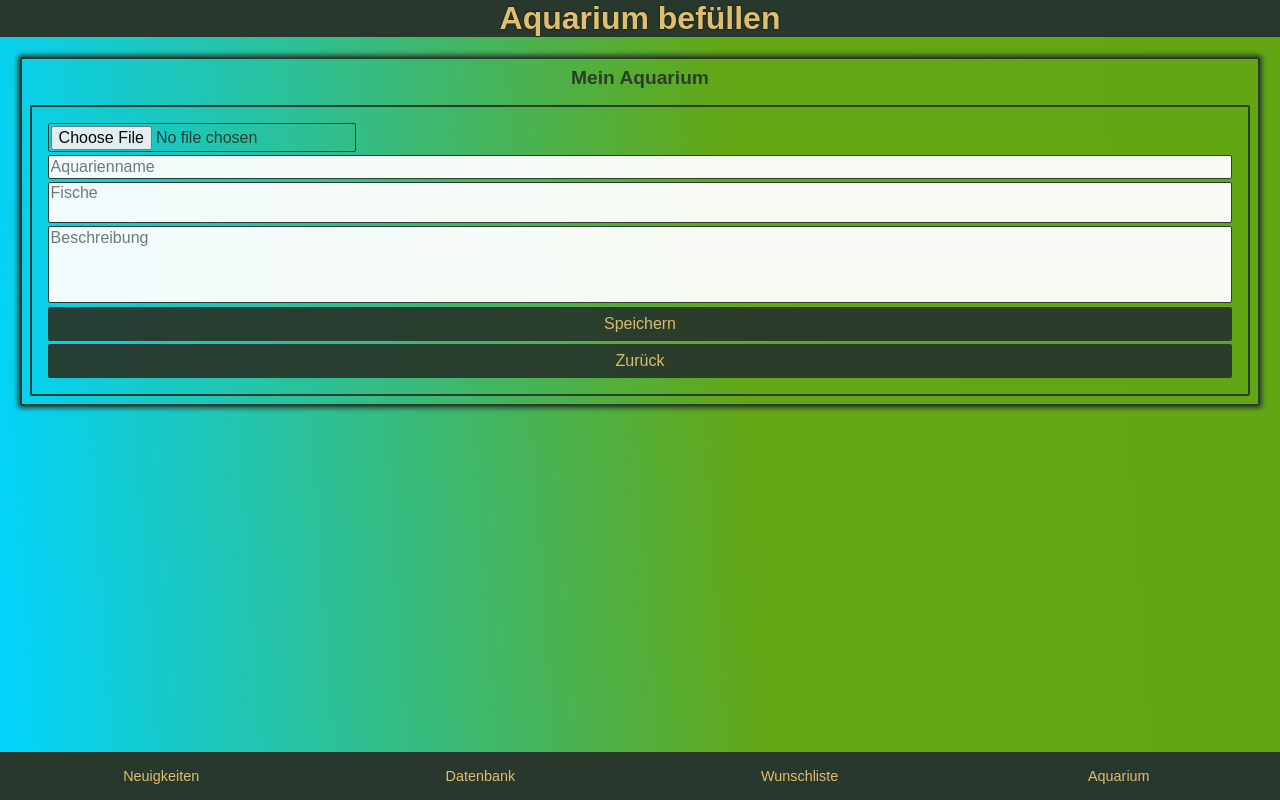
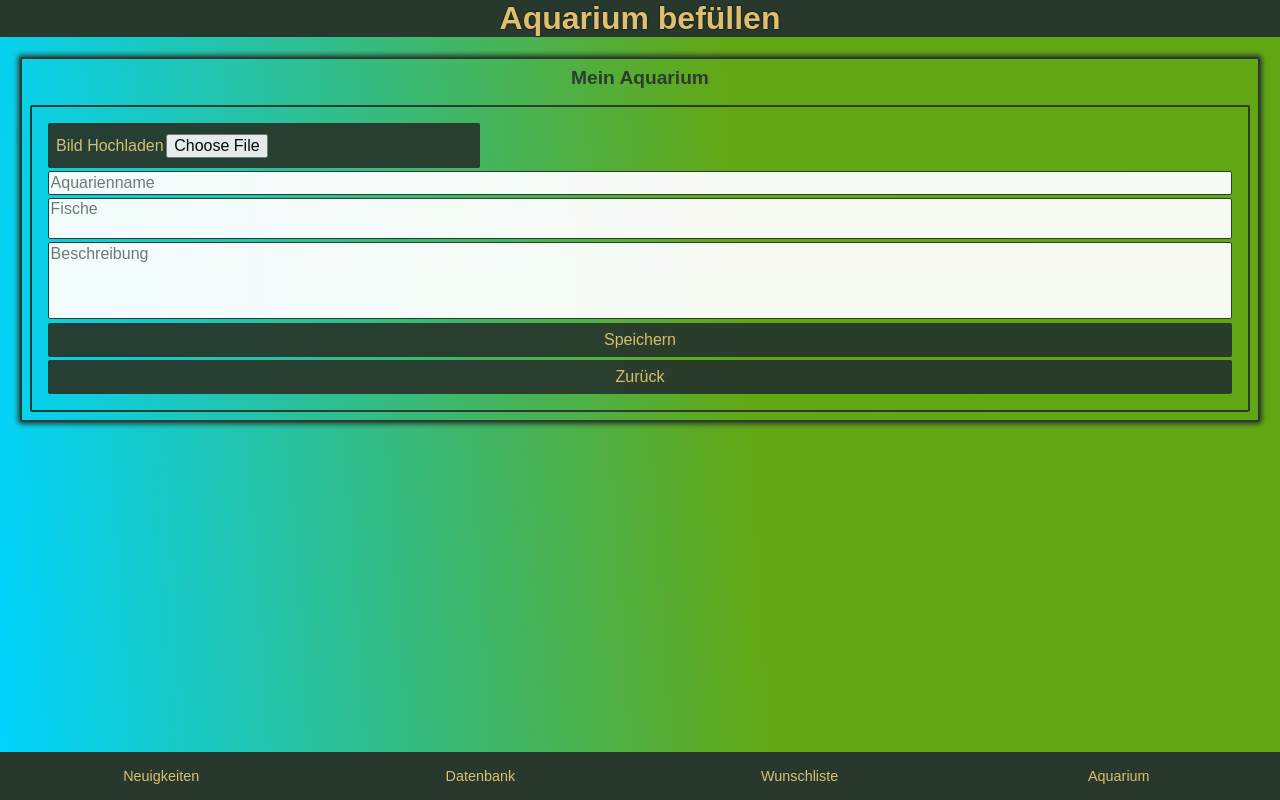
Before and after one commit to hennifant/capstone-project, a React (Create React App) app: page /createTank in a window 1280 px wide. Built offline with nearby package versions, Linux system fonts and the light colour scheme.

Commit message:
Fixed minor bugs

```diff
--- a/src/components/CreateTankForm.js
+++ b/src/components/CreateTankForm.js
@@ -5,12 +5,11 @@ import { nanoid } from 'nanoid';
 import { useNavigate } from 'react-router-dom';
 
 import ImageUpload from './ImageUpload.js';
-import localStorage from '../hooks/localStorage.js';
 
 export default function CreateTankForm({ newTank, setNewTank }) {
   const navigate = useNavigate();
-  const [tankImage, setTankImage] = localStorage('imageTank', '');
-  const [inputData, setInputData] = localStorage('tanks', {
+  const [tankImage, setTankImage] = useState('');
+  const [inputData, setInputData] = useState({
     id: nanoid(),
     title: '',
     fish: '',
@@ -37,7 +36,7 @@ export default function CreateTankForm({ newTank, setNewTank }) {
       <StyledForm aria-labelledby="tank properties" onSubmit={handleFormSubmit}>
         <ImageUpload
           inputData={inputData}
-          setInputData={inputData}
+          setInputData={setInputData}
           tankImage={tankImage}
           setTankImage={setTankImage}
         />
@@ -55,11 +54,11 @@ export default function CreateTankForm({ newTank, setNewTank }) {
         />
         <textarea
           onChange={event =>
-            setInputData({ ...inputData, text: event.target.value })
+            setInputData({ ...inputData, fish: event.target.value })
           }
-          value={inputData.text}
-          aria-label="text"
-          name="text"
+          value={inputData.fish}
+          aria-label="fish"
+          name="fish"
           rows="2"
           cols="24"
           maxLength="140"
@@ -68,11 +67,11 @@ export default function CreateTankForm({ newTank, setNewTank }) {
         ></textarea>
         <textarea
           onChange={event =>
-            setInputData({ ...inputData, fish: event.target.value })
+            setInputData({ ...inputData, text: event.target.value })
           }
-          value={inputData.fish}
-          aria-label="fish"
-          name="fish"
+          value={inputData.text}
+          aria-label="text"
+          name="text"
           rows="4"
           cols="24"
           maxLength="280"
@@ -80,7 +79,7 @@ export default function CreateTankForm({ newTank, setNewTank }) {
           placeholder="Beschreibung"
         ></textarea>
         <button type="submit">Speichern</button>
-        <button onClick={() => setTimeout(navigate(-1))}>Zurück</button>
+        <button onClick={() => navigate(-1)}>Zurück</button>
 
         {isSubmitted ? (
           <SubmitMessage>Das Aquarium wird befüllt</SubmitMessage>
--- a/src/components/ImageUpload.js
+++ b/src/components/ImageUpload.js
@@ -32,11 +32,14 @@ export default function ImageUpload({ inputData }) {
 
   return (
     <ImageContainer>
-      {image ? (
-        <img src={image} alt="" style={{ width: '100%' }} />
-      ) : (
-        <input type="file" name="file" onChange={upload} />
-      )}
+      <button>
+        Bild Hochladen
+        {image ? (
+          <img src={image} alt="" width="100" height="40" />
+        ) : (
+          <input type="file" name="tankImage" onChange={upload} />
+        )}
+      </button>
     </ImageContainer>
   );
 }
@@ -45,6 +48,7 @@ const ImageContainer = styled.div`
   position: relative;
   img {
     border-radius: 2px;
-    padding: 10px;
+  }
+  input {
   }
 `;
```
